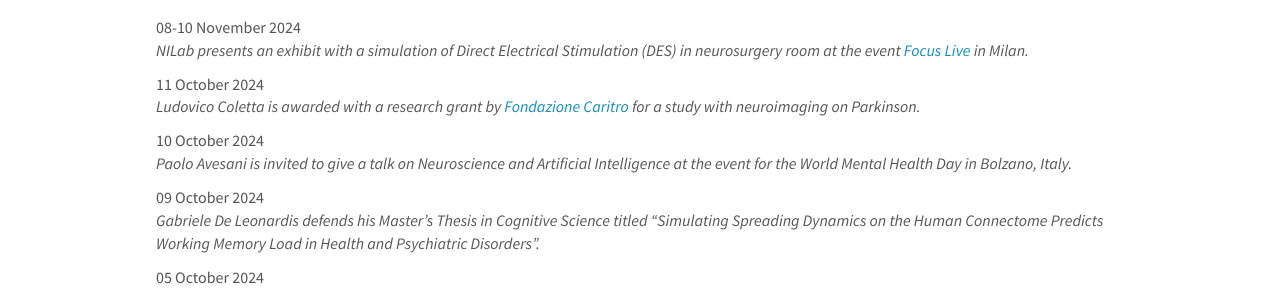
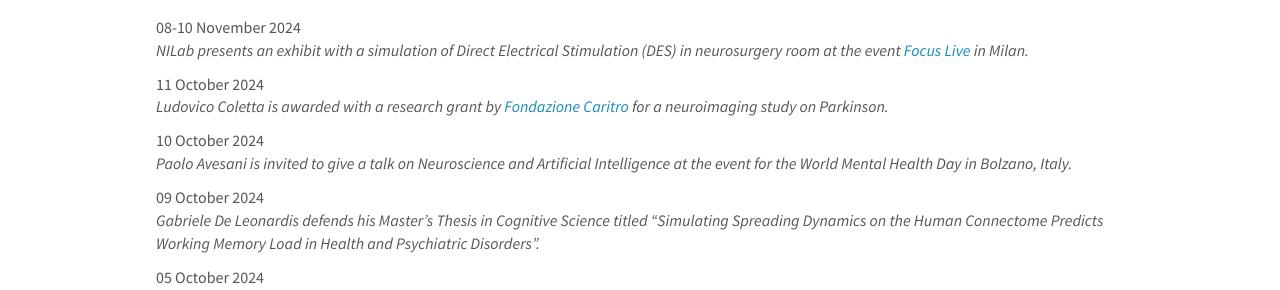
Before and after one commit to FBK-NILab/FBK-NILab.github.io, a Jekyll site: the page built from _pages/allnews.md, in a window 1280 px wide and 900 px high. Shown: the part 155-445 px from the top of the window. Built offline with Jekyll 4.4.1, drawn with Linux system fonts in a browser that asks for light colours; nearby versions of some CDN libraries.

Commit message:
fix news

```diff
--- a/_data/news.yml
+++ b/_data/news.yml
@@ -2,7 +2,7 @@
   headline: NILab presents an exhibit with a simulation of Direct Electrical Stimulation (DES) in neurosurgery room at the event <a href='https://live.focus.it/'>Focus Live</a> in Milan.
 
 - date: 11 October 2024
-  headline: Ludovico Coletta is awarded with a research grant by <a href='https://www.fondazionecaritro.it/bandi/bando-post-doc-2024/'>Fondazione Caritro</a> for a study with neuroimaging on Parkinson.
+  headline: Ludovico Coletta is awarded with a research grant by <a href='https://www.fondazionecaritro.it/bandi/bando-post-doc-2024/'>Fondazione Caritro</a> for a neuroimaging study on Parkinson.
 
 - date: 10 October 2024
   headline: Paolo Avesani is invited to give a talk on Neuroscience and Artificial Intelligence at the event for the World Mental Health Day in Bolzano, Italy.
```
